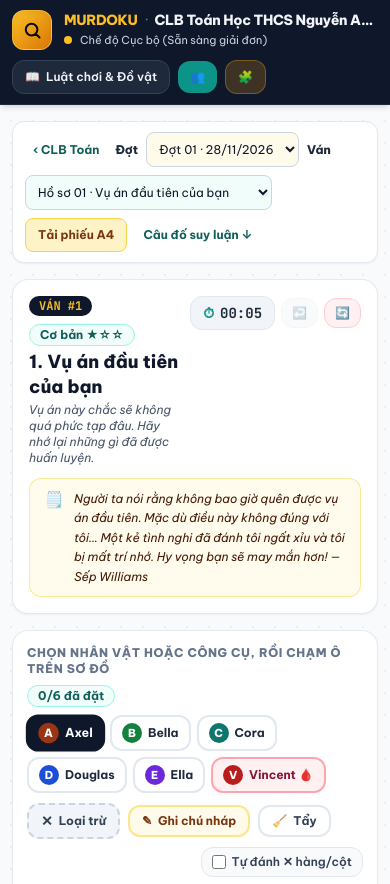
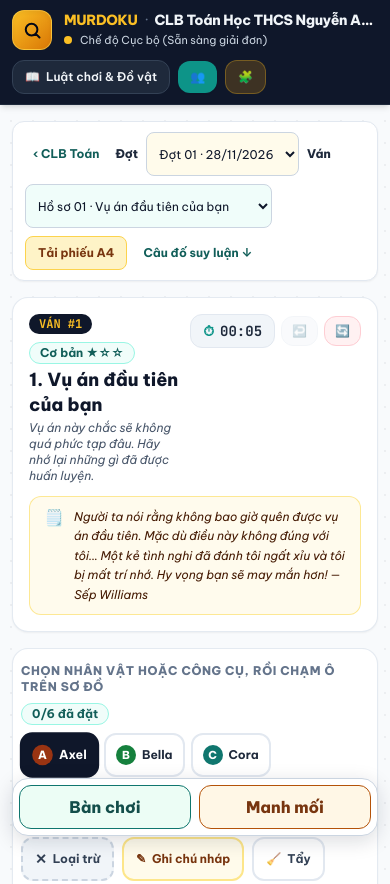
Before and after one commit to daytoanthayhoang/daytoanthayhoang.github.io, a plain HTML site: page clb-murdoku.html in a window 390 px wide. Shown: the top 884 px of the page. Drawn offline with nearby package versions, Linux system fonts and the light colour scheme.

Commit message:
Add touch-friendly Murdoku projector and mobile jumps

```diff
--- /dev/null
+++ b/assets/clb/murdoku-display.css
@@ -0,0 +1,34 @@
+/* Giao diện gốc giữ nguyên; chỉ mở rộng thao tác chạm và trình chiếu. */
+.mdk-button{min-height:44px;padding:.5rem .75rem;border:1px solid #0f766e;border-radius:.75rem;background:#ecfdf5;color:#134e4a;font-weight:750;touch-action:manipulation}
+.mdk-button:focus-visible{outline:3px solid #0e7490;outline-offset:2px}
+.mdk-board-panel,.mdk-clue-panel{scroll-margin-top:8.5rem}
+.mdk-palette button,#boardGrid,#toolXBtn,#toolPencilBtn,#toolEraserBtn{touch-action:manipulation}
+.mdk-jumps,.mdk-tv{display:none}
+@media(max-width:1023px){
+  .mdk-ready{padding-bottom:calc(64px + env(safe-area-inset-bottom,0px))}
+  .mdk-jumps{position:fixed;z-index:25;display:flex;gap:.5rem;left:50%;bottom:calc(8px + env(safe-area-inset-bottom,0px));transform:translateX(-50%);width:min(calc(100% - 24px),420px);padding:.375rem;background:#fff;border:1px solid #cbd5e1;border-radius:1rem;box-shadow:0 5px 20px #0f172a26}
+  .mdk-jumps button{flex:1;font-size:1rem}
+  .mdk-palette button,#toolXBtn,#toolPencilBtn,#toolEraserBtn,#murdoku-navigation select{min-height:44px}
+  .mdk-left,.mdk-right{min-width:0}
+  .mdk-jumps button:last-child{background:#fff7e6;border-color:#b45309;color:#78350f}
+}
+@media(max-width:639px){
+  .mdk-board-panel{padding-left:.5rem!important;padding-right:.5rem!important}
+  .mdk-board-panel,.mdk-clue-panel{scroll-margin-top:11rem}
+}
+@media(min-width:1024px){.mdk-tv{display:inline-flex;align-items:center;margin-left:auto}}
+.mdk-present .mdk-main{max-width:1720px;padding-top:.5rem}
+.mdk-present > header,.mdk-present #activeRoomStrip,.mdk-present #roomActiveBanner{display:none!important}
+.mdk-present #murdoku-navigation{margin-bottom:.5rem;scroll-margin-top:.25rem}
+.mdk-present .mdk-columns{grid-template-columns:minmax(0,1.18fr) minmax(0,1fr);gap:.75rem}
+.mdk-present .mdk-left,.mdk-present .mdk-right{grid-column:span 1;min-width:0;gap:.5rem}
+.mdk-present .mdk-left>div:first-child,.mdk-present .mdk-board-panel,.mdk-present .mdk-clue-panel{padding:.625rem}
+.mdk-present #bossNoteBox,.mdk-present #caseSubtitle,.mdk-present .mdk-duplicate{display:none!important}
+.mdk-present .mdk-board-wrap{max-width:clamp(330px, calc(100vh - 259px), 760px)}
+.mdk-present .mdk-warm .mdk-board-wrap{max-width:clamp(330px, calc(100vh - 288px), 760px)}
+.mdk-present .mdk-clue-panel h3,.mdk-present #caseTitle{font-size:clamp(1.125rem,1.6vw,1.65rem)}
+.mdk-present #clueCardsList,.mdk-present #cluesList{grid-template-columns:1fr}
+.mdk-present #clueCardsList :is(p,button,.text-xs,.text-sm),.mdk-present #cluesList :is(p,button,.text-xs,.text-sm){font-size:clamp(1rem,1.13vw,1.35rem)}
+.mdk-present .mdk-palette button,.mdk-present :is(#toolXBtn,#toolPencilBtn,#toolEraserBtn,#btnUndo,#btnReset,#murdoku-navigation select){min-height:44px;font-size:.93rem}
+.mdk-present .mdk-tv{background:#0f766e;color:#fff}
+@media print{.mdk-jumps,.mdk-tv{display:none!important}}
--- /dev/null
+++ b/assets/clb/murdoku-display.js
@@ -0,0 +1,57 @@
+/* Chỉ bổ sung điều hướng và bố cục; không can thiệp dữ liệu hoặc nước đi. */
+(() => {
+  const nav=document.getElementById('murdoku-navigation');
+  const board=document.getElementById('boardGrid');
+  const clues=document.getElementById('clueCardsList')||document.getElementById('cluesList');
+  if(!nav||!board||!clues)return;
+  const left=board.closest('section'), right=clues.closest('section'), main=nav.closest('main');
+  const wrap=(document.getElementById('rowLabels')||document.getElementById('rowHeaders')).parentElement.parentElement;
+  const boardPanel=wrap.closest('section > div');
+  const cluePanel=clues.parentElement;
+  const palette=document.getElementById('charPalette')||document.getElementById('paletteContainer');
+  const warm=Boolean(document.getElementById('boardFrame'));
+  main.classList.add('mdk-main');
+  left.parentElement.classList.add('mdk-columns');
+  left.classList.add('mdk-left');right.classList.add('mdk-right');
+  wrap.classList.add('mdk-board-wrap');
+  if(warm)main.classList.add('mdk-warm');
+  boardPanel.classList.add('mdk-board-panel');cluePanel.classList.add('mdk-clue-panel');
+  boardPanel.tabIndex=-1;cluePanel.tabIndex=-1;
+  palette.classList.add('mdk-palette');
+  document.getElementById('caseSelectorGrid')?.parentElement.classList.add('mdk-duplicate');
+  const button=(label,className)=>{
+    const el=document.createElement('button');el.type='button';el.textContent=label;el.className=className;return el;
+  };
+  const toggle=button('Trình chiếu TV','mdk-button mdk-tv');
+  toggle.setAttribute('aria-pressed','false');
+  nav.append(toggle);
+  const jumps=document.createElement('nav');jumps.className='mdk-jumps';
+  jumps.setAttribute('aria-label','Di chuyển trong ván chơi');
+  const go=(target)=>{
+    target.focus({preventScroll:true});
+    target.scrollIntoView({block:'start',behavior:'auto'});
+  };
+  [['Bàn chơi',boardPanel],['Manh mối',cluePanel]].forEach(([label,target])=>{
+    const el=button(label,'mdk-button');jumps.append(el);
+    el.addEventListener('click',()=>go(target));
+  });
+  document.body.append(jumps);
+  document.body.classList.add('mdk-ready');
+  const key='nak-murdoku-projector', wide=matchMedia('(min-width: 1024px)');
+  let wanted=false;
+  try{wanted=sessionStorage.getItem(key)==='on';}catch{}
+  function render(){
+    const on=wanted&&wide.matches;
+    document.body.classList.toggle('mdk-present',on);
+    toggle.setAttribute('aria-pressed',String(on));
+    toggle.textContent=on?'Thoát trình chiếu':'Trình chiếu TV';
+  }
+  toggle.addEventListener('click',()=>{
+    wanted=!document.body.classList.contains('mdk-present');
+    try{sessionStorage.setItem(key,wanted?'on':'off');}catch{}
+    render(); nav.scrollIntoView({block:'start',behavior:'auto'});
+  });
+  if(wide.addEventListener)wide.addEventListener('change',render);
+  else if(wide.addListener)wide.addListener(render);
+  render();
+})();
--- a/clb-murdoku.html
+++ b/clb-murdoku.html
@@ -138,6 +138,7 @@
       background: rgba(100, 116, 139, 0.55);
     }
   </style>
+  <link rel="stylesheet" href="assets/clb/murdoku-display.css?v=20261128-3">
 </head>
 <body class="min-h-screen flex flex-col font-sans antialiased">
 
@@ -2649,5 +2650,6 @@
     });
   </script>
   <script src="assets/clb/murdoku-navigation.js?v=20261128-2"></script>
+  <script src="assets/clb/murdoku-display.js?v=20261128-3"></script>
 </body>
 </html>
```
Also changed, not shown: clb-murdoku-khoi-dong.html (+2 -0 lines).
